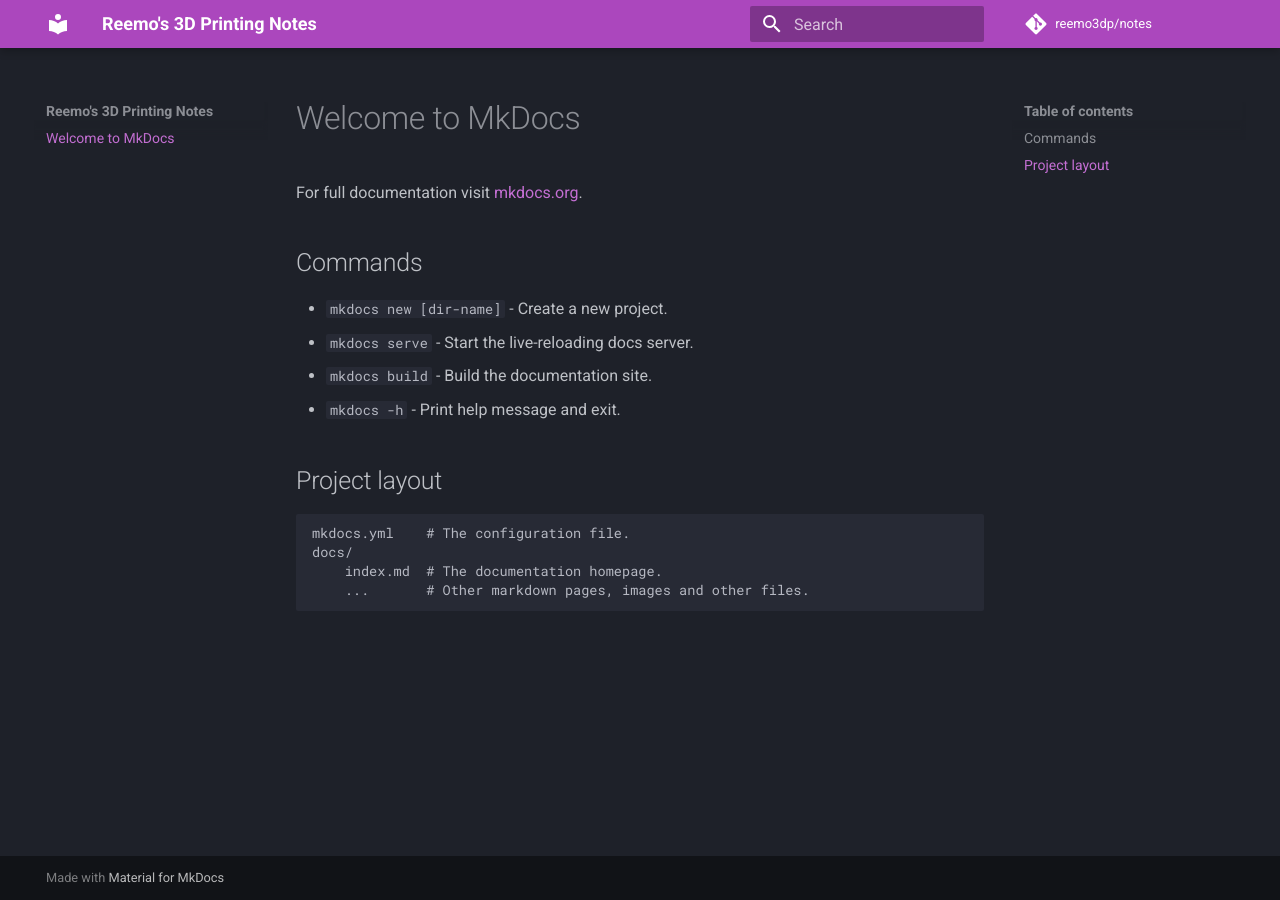
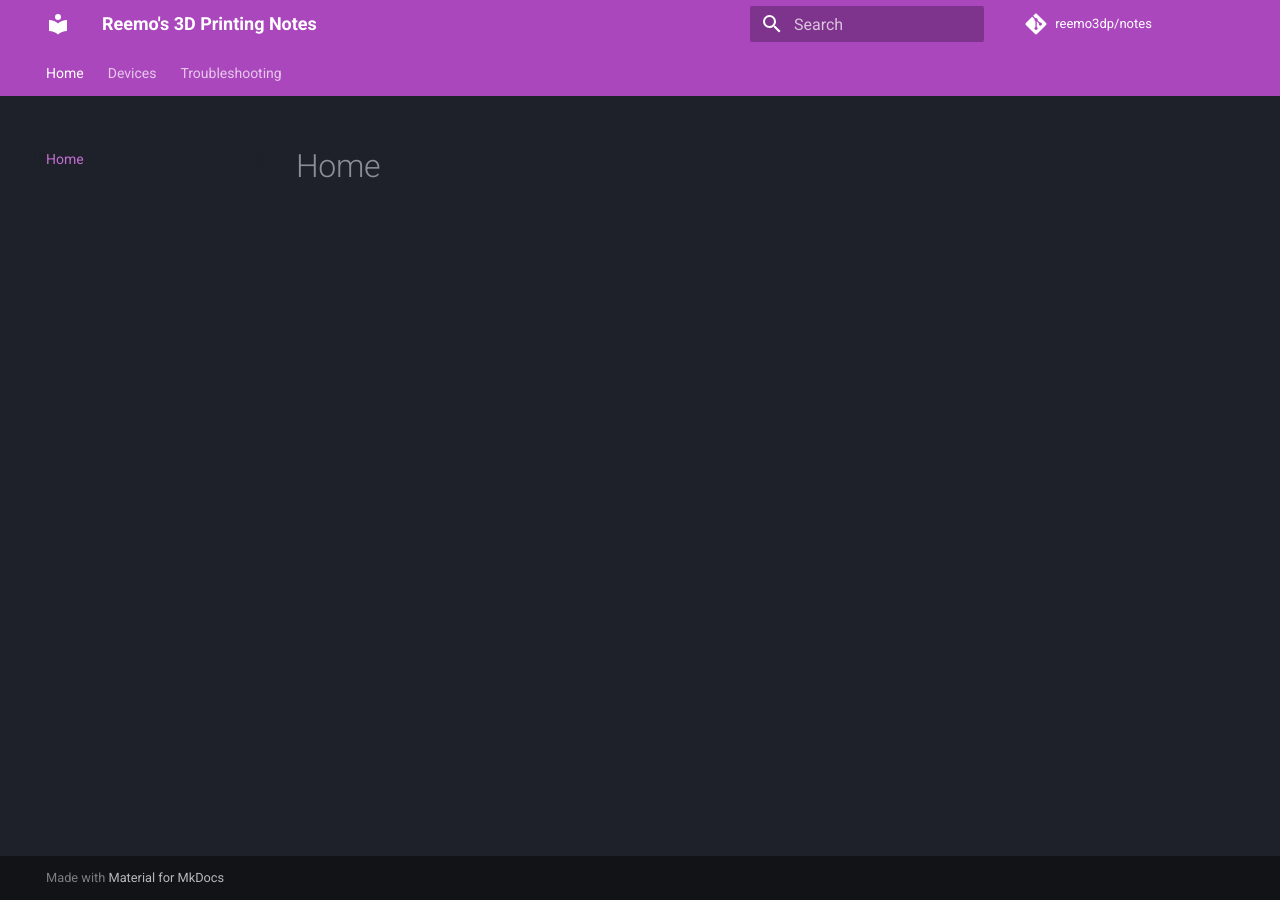
Before and after one commit to reemo3dp/reemo3dp.github.io, an MkDocs documentation site: the page built from docs/index.md, in a window 1280 px wide. Built offline with MkDocs 1.6.1 and Material for MkDocs 9.7.7, drawn with Linux system fonts in a browser that asks for light colours; comment, search, counter and statistics services are not loaded.

Commit message:
Some structure

```diff
--- a/docs/index.md
+++ b/docs/index.md
@@ -1,17 +1 @@
-# Welcome to MkDocs
-
-For full documentation visit [mkdocs.org](https://www.mkdocs.org).
-
-## Commands
-
-* `mkdocs new [dir-name]` - Create a new project.
-* `mkdocs serve` - Start the live-reloading docs server.
-* `mkdocs build` - Build the documentation site.
-* `mkdocs -h` - Print help message and exit.
-
-## Project layout
-
-    mkdocs.yml    # The configuration file.
-    docs/
-        index.md  # The documentation homepage.
-        ...       # Other markdown pages, images and other files.
+# Home
--- a/mkdocs.yml
+++ b/mkdocs.yml
@@ -9,7 +9,24 @@ repo_url: https://github.com/reemo3dp/notes
 
 theme:
   name: material
+  features:
+    - content.tooltips
+    - navigation.tabs
   palette:
     scheme: slate
     primary: purple
     accent: indigo
+
+markdown_extensions:
+  - abbr
+  - admonition
+  - attr_list
+  - md_in_html
+  - pymdownx.details
+  - pymdownx.superfences
+  - pymdownx.snippets:
+      auto_append:
+        - includes/glossary.md
+
+watch:
+  - includes
```
Also changed, not shown: includes/glossary.md (added, +1 -0 lines), docs/devices/mellow-fly-gemini-v3.md (added), docs/devices/siboor-v0.2r1Aug23/index.md (added), docs/troubleshooting/identifying_the_MCU_serial.md (added), docs/troubleshooting/index.md (added).
